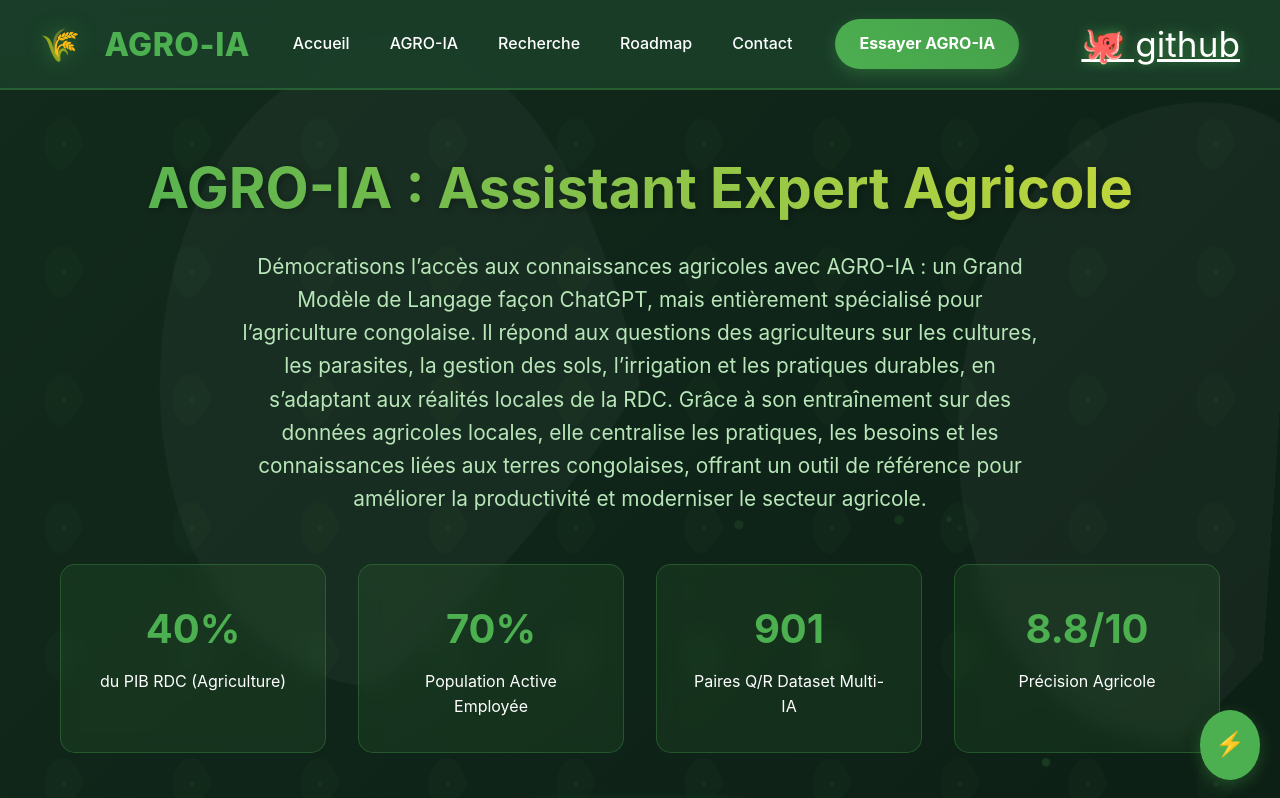
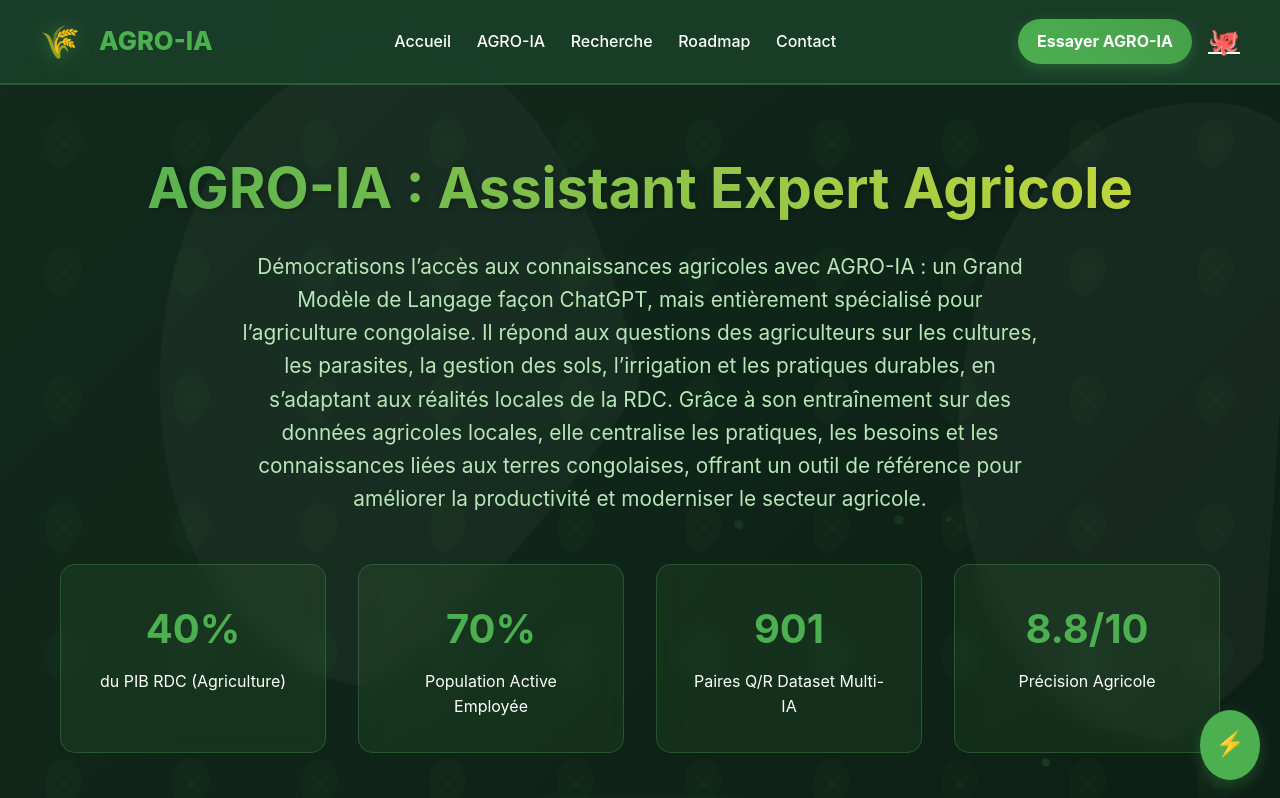
Before and after one commit to kennedy-kitoko/african-farm-intelligence-artificielle, a plain HTML site: page index.html in a window 1280 px wide. Shown: the top 798 px of the page. Drawn offline with Linux system fonts and the light colour scheme.

Commit message:
Update index.html

```diff
--- a/index.html
+++ b/index.html
@@ -389,6 +389,31 @@
         .nav-links a:hover::after {
             width: 100%;
         }
+
+
+
+
+        /* même traitement que les autres liens du site */
+        .nav-links a{
+        color:#fff;
+        text-decoration:none;
+        font-weight:500;
+        position:relative;
+        white-space:nowrap;
+        }
+        .nav-links a::after{
+        content:'';
+        position:absolute;
+        bottom:-4px;
+        left:0;
+        width:0;
+        height:2px;
+        background:#8BC34A;
+        transition:.3s;
+        }
+        .nav-links a:hover::after{width:100%}
+
+
     </style>
 </head>
 <body>
@@ -396,14 +421,15 @@
     <div class="floating-particles" id="particles"></div>
 
     <header>
-        <nav class="container" style="display:flex;align-items:center;justify-content:space-between;padding:1rem 0;">
-            <!-- Logo plus grand et cliquable -->
-            <a href="#accueil" class="logo" style="display:flex;align-items:center;gap:12px;font-size:2rem;font-weight:800;color:#4CAF50;text-decoration:none;letter-spacing:.5px;">
-                <span style="font-size:2.4rem;filter:drop-shadow(0 0 8px rgba(76,175,80,.6));"></span>AGRO-IA
+        <nav class="container" style="display:flex;flex-wrap:wrap;align-items:center;justify-content:space-between;padding:1rem 0;gap:1rem;">
+
+          <!-- logo -->
+          <a href="#accueil" class="logo" style="display:flex;align-items:center;gap:.6rem;font-size:clamp(1.4rem, 2vw, 2rem);font-weight:800;color:#4CAF50;text-decoration:none;">
+            <span style="font-size:clamp(1.8rem, 2.5vw, 2.4rem);"></span>AGRO-IA
           </a>
 
-            <!-- Navigation fluide centrée -->
-            <ul class="nav-links" style="display:flex;gap:2.5rem;list-style:none;margin:0;padding:0;">
+          <!-- navigation -->
+          <ul class="nav-links" style="display:flex;flex-wrap:wrap;gap:clamp(.8rem, 2vw, 2.5rem);list-style:none;margin:0;padding:0;">
             <li><a href="#accueil">Accueil</a></li>
             <li><a href="#agro-ia">AGRO-IA</a></li>
             <li><a href="#recherche">Recherche</a></li>
@@ -411,16 +437,21 @@
             <li><a href="#contact">Contact</a></li>
           </ul>
 
-            <!-- Bouton CTA visible dès le header -->
-            <a href="#agro-ia" class="cta-button" style="padding:.75rem 1.5rem;font-size:1rem;">Essayer AGRO-IA</a>
+          <!-- CTA + GitHub -->
+          <div class="nav-extras" style="display:flex;flex-wrap:wrap;align-items:center;gap:1rem;">
+            <a href="#agro-ia" class="cta-button" style="padding:.6rem 1.2rem;font-size:clamp(.8rem, 1.5vw, 1rem);">Essayer AGRO-IA</a>
             <a href="https://github.com/kennedy-kitoko/african-farm-intelligence-artificielle"
-                target="_blank"
-                title="Code source sur GitHub"
-                style="margin-left:1.2rem;font-size:2.2rem;color:#fff;transition:transform .2s ease;">
-                <span style="filter:drop-shadow(0 0 6px rgba(76,175,80,.7));">🐙 github</span>
+               target="_blank" title="GitHub" style="font-size:clamp(1.4rem, 2vw, 1.8rem);color:#fff;">
+              <span>🐙</span>
             </a>
+          </div>
         </nav>
       </header>
+
+
+
+
+
 
     <section class="hero" id="accueil">
         <div class="container">
@@ -720,6 +751,9 @@
                 }, index * 100);
             });
         });
+
+
+
     </script>
 </body>
 </html>
```
Lines whose indentation alone changed are shown as unchanged.
